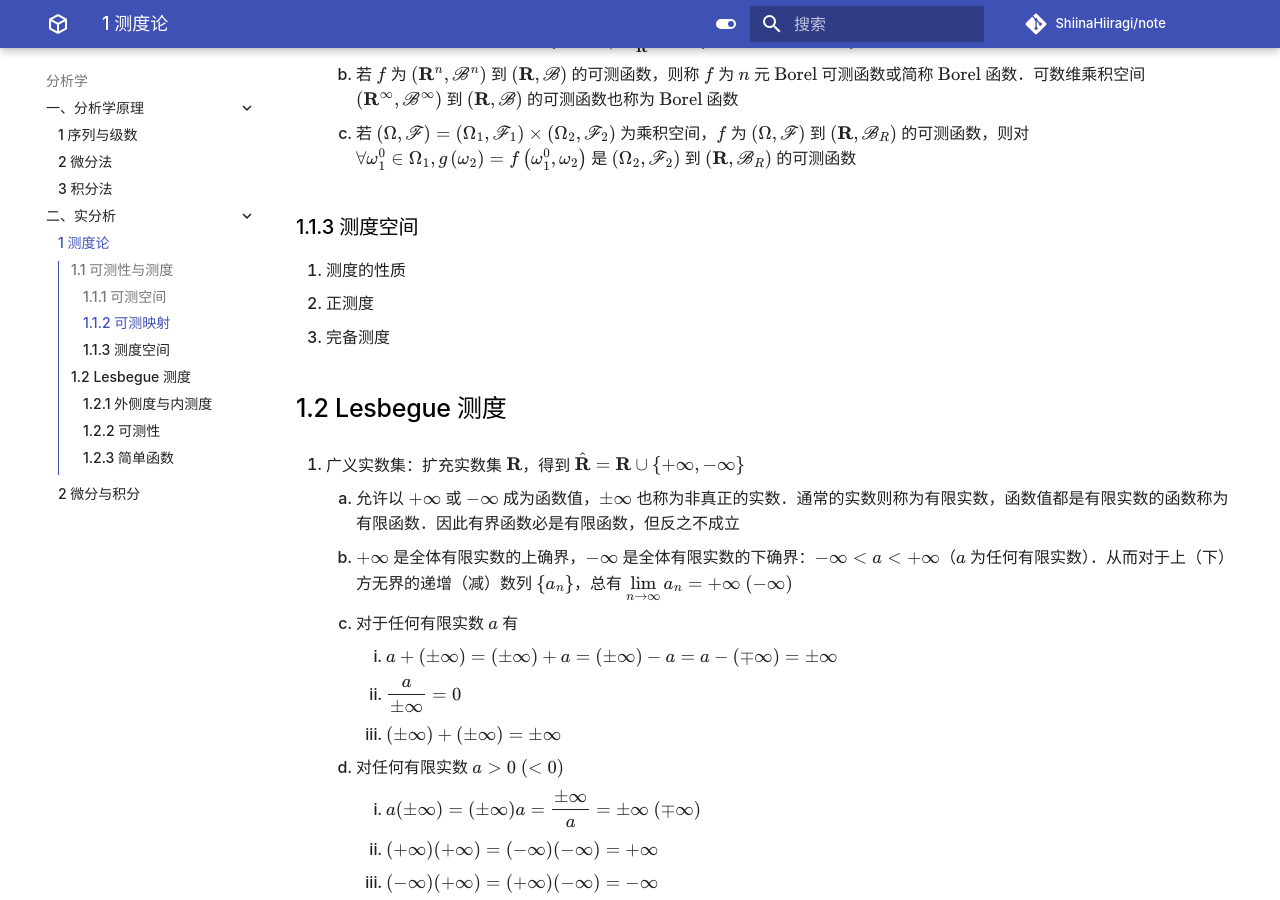
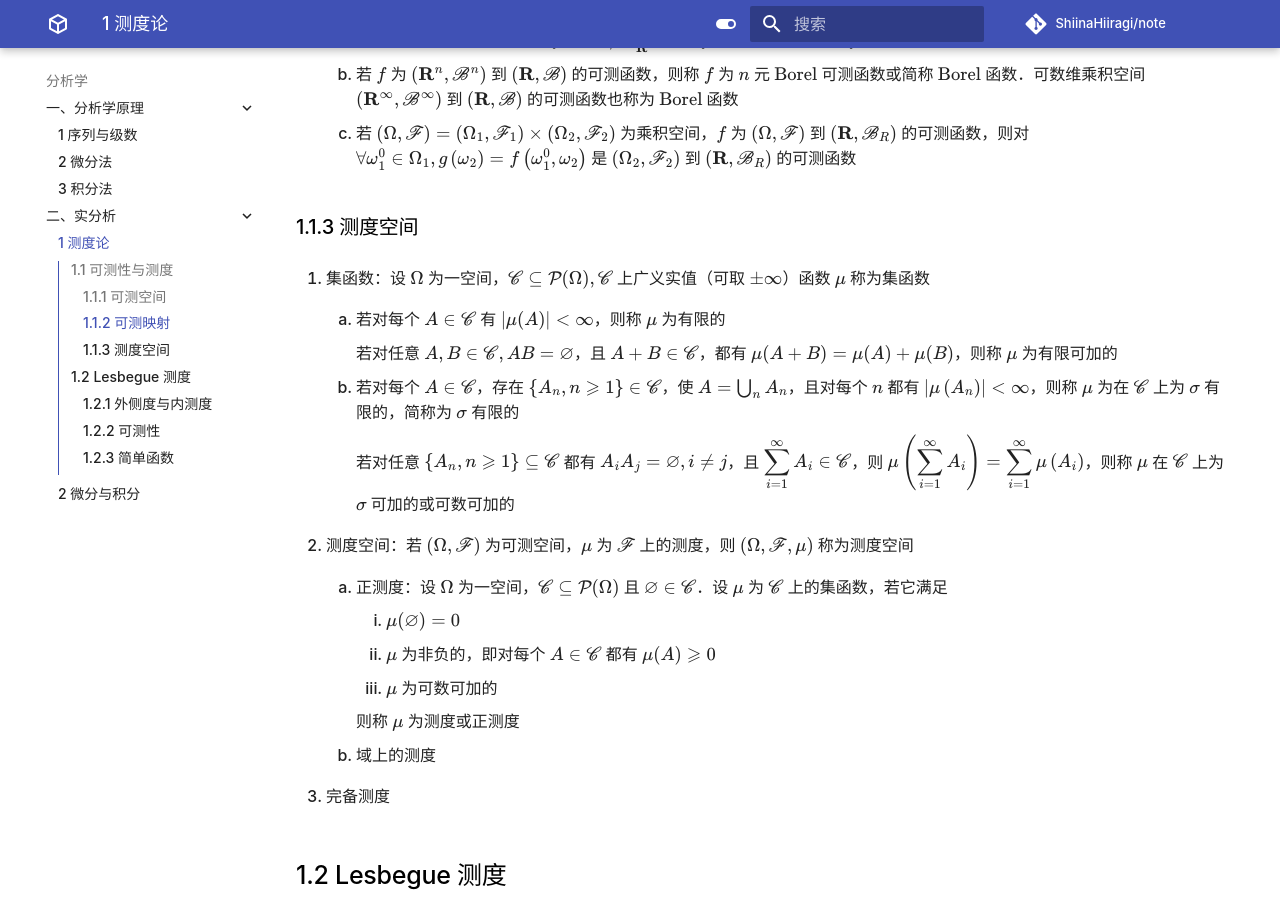
Before and after one commit to ShiinaHiiragi/note, an MkDocs documentation site: the page built from docs/anly/real/ms.md, in a window 1280 px wide and 900 px high, scrolled down 2215 px. Built offline with MkDocs 1.6.1 and Material for MkDocs 9.7.7, drawn with Linux system fonts in a browser that asks for light colours; comment, search, counter and statistics services are not loaded.

Commit message:
first page

```diff
--- a/docs/anly/real/ms.md
+++ b/docs/anly/real/ms.md
@@ -40,8 +40,25 @@
     3. 若 $(\Omega, \mathscr{F})=\left(\Omega_{1}, \mathscr{F}_{1}\right) \times\left(\Omega_{2}, \mathscr{F}_{2}\right)$ 为乘积空间，$f$ 为 $(\Omega, \mathscr{F})$ 到 $\left(\mathbf{R}, \mathscr{B}_{R}\right)$ 的可测函数，则对 $\forall \omega_{1}^{0} \in \Omega_{1}, g\left(\omega_{2}\right)=f\left(\omega_{1}^{0}, \omega_{2}\right)$ 是 $\left(\Omega_{2}, \mathscr{F}_{2}\right)$ 到 $\left(\mathbf{R}, \mathscr{B}_{R}\right)$ 的可测函数
 
 ### 1.1.3 测度空间
-1. 测度的性质
-2. 正测度
+1. 集函数：设 $\Omega$ 为一空间，$\mathscr{C} \subseteq \mathcal{P}(\Omega), \mathscr{C}$ 上广义实值（可取 $\pm \infty$）函数 $\mu$ 称为集函数
+    1. 若对每个 $A \in \mathscr{C}$ 有 $|\mu(A)|<\infty$，则称 $\mu$ 为有限的
+
+        若对任意 $A, B \in \mathscr{C}, A B=\varnothing$，且 $A+B \in \mathscr{C}$，都有 $\mu(A+B)=\mu(A)+\mu(B)$，则称 $\mu$ 为有限可加的
+
+    2. 若对每个 $A \in \mathscr{C}$，存在 $\left\{A_{n}, n \geqslant 1\right\} \in \mathscr{C}$，使 $A=\bigcup_{n} A_{n}$，且对每个 $n$ 都有 $\left|\mu\left(A_{n}\right)\right|<\infty$，则称 $\mu$ 为在 $\mathscr{C}$ 上为 $\sigma$ 有限的，简称为 $\sigma$ 有限的
+
+        若对任意 $\left\{A_{n}, n \geqslant 1\right\} \subseteq \mathscr{C}$ 都有 $A_{i} A_{j}=\varnothing, i \neq j$，且 ${\displaystyle \sum_{i=1}^{\infty} A_{i} \in \mathscr{C}}$，则 ${\displaystyle \mu\left(\sum_{i=1}^{\infty} A_{i}\right)= \sum_{i=1}^{\infty} \mu\left(A_{i}\right)}$，则称 $\mu$ 在 $\mathscr{C}$ 上为 $\sigma$ 可加的或可数可加的
+
+2. 测度空间：若 $(\Omega, \mathscr{F})$ 为可测空间，$\mu$ 为 $\mathscr{F}$ 上的测度，则 $(\Omega, \mathscr{F}, \mu)$ 称为测度空间
+    1. 正测度：设 $\Omega$ 为一空间，$\mathscr{C} \subseteq \mathcal{P}(\Omega)$ 且 $\varnothing \in \mathscr{C}$．设 $\mu$ 为 $\mathscr{C}$ 上的集函数，若它满足
+        1. $\mu(\varnothing)=0$
+        2. $\mu$ 为非负的，即对每个 $A \in \mathscr{C}$ 都有 $\mu(A) \geqslant 0$
+        3. $\mu$ 为可数可加的
+
+        则称 $\mu$ 为测度或正测度
+
+    2. 域上的测度
+
 3. 完备测度
 
 ## 1.2 Lesbegue 测度
```
Also changed, not shown: docs/logic/set/alg.md (+2 -2 lines), docs/stat/prob/prob.md (+3 -0 lines).
